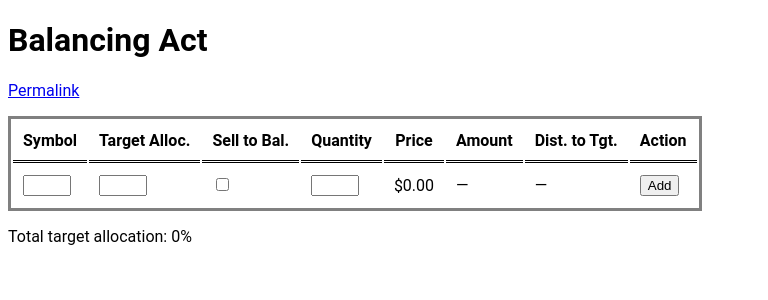
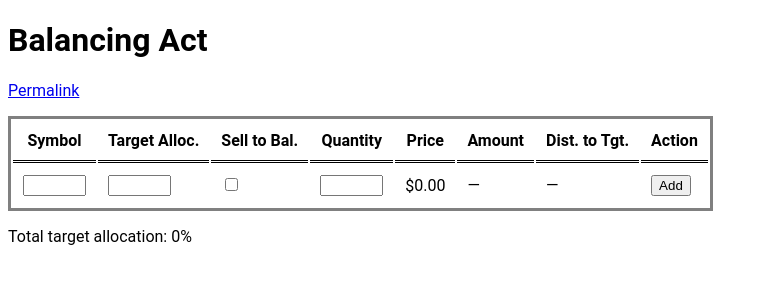
Before and after one commit to btrzcinski/BalancingAct, an Angular app: page /balancingAct in a window 1280 px wide. Shown: the top 300 px of the page, without its empty margins (0-768 px from the left). Built offline with nearby package versions, Linux system fonts and the light colour scheme.

Commit message:
Widened text boxes a bit.

```diff
--- a/src/app/portfolio/portfolio.component.css
+++ b/src/app/portfolio/portfolio.component.css
@@ -20,7 +20,7 @@ tr:last-child td {
 }
 
 input[type="text"] {
-  width: 40px;
+  width: 55px;
 }
 
 tr.odd-row {
```
